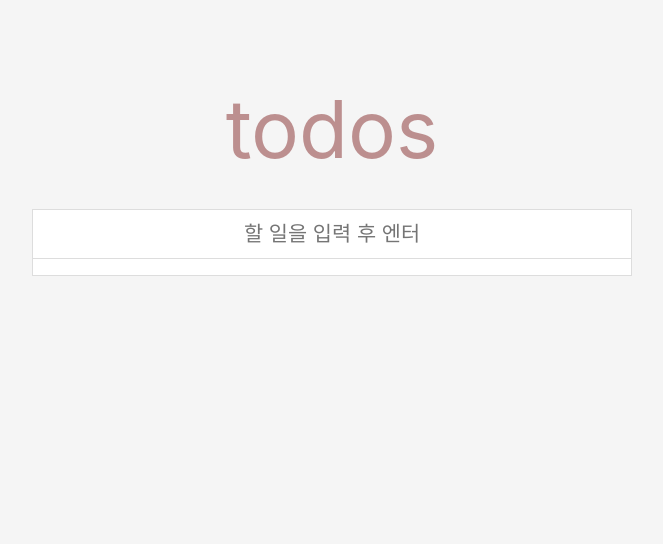
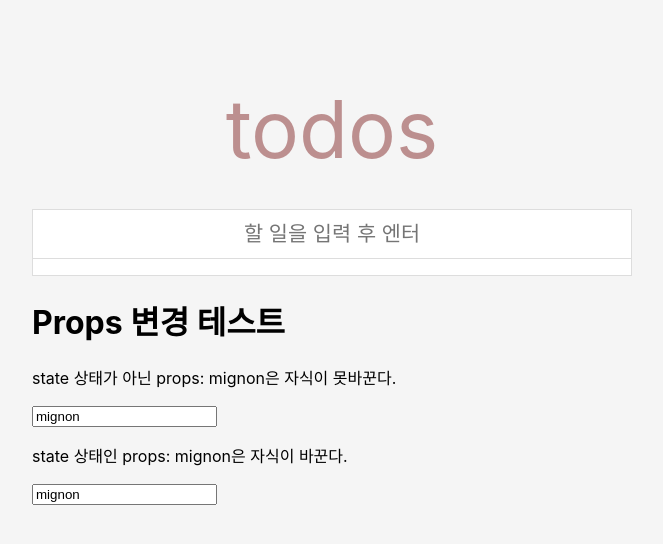
Before and after one commit to mignonwhale/frontLabs, a React (Create React App) app in the folder react/todo/: page / in a window 1280 px wide. Shown: the top 544 px of the page, without its empty margins (308-971 px from the left). Built offline with nearby package versions, Linux system fonts and the light colour scheme.

Commit message:
테스트

```diff
--- a/react/todo/src/App.js
+++ b/react/todo/src/App.js
@@ -1,7 +1,11 @@
 import TodoApp from './components/TodoApp'
 import './App.css'
+import Parent from './components/Parent';
 export default function App() { // 메인 컴포넌트
   return (
-    <TodoApp />
+    <>
+      <TodoApp />
+      <Parent />
+    </>
   );
 }
```
